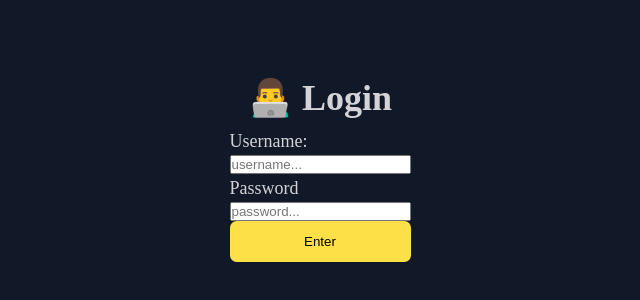
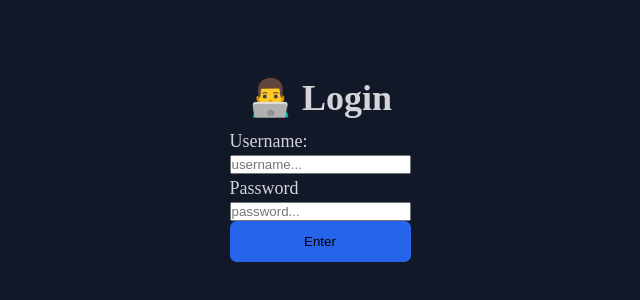
Before and after one commit to KoichaDev/ts-node-todo, a React (Vite) app in the folder front-end/: page / in a window 1280 px wide. Shown: the part 230-530 px from the top of the page, without its empty margins (320-960 px from the left). Built offline with nearby package versions, Linux system fonts and the light colour scheme.

Commit message:
add: ✨ design system for slate

```diff
--- a/front-end/src/components/common/Button.tsx
+++ b/front-end/src/components/common/Button.tsx
@@ -1,17 +1,18 @@
 import styled from 'styled-components';
 
-type ButtonProps = {
-	variant: 'primary' | 'secondary' | 'danger' | 'warning' | 'success' | 'light';
+type HTMLButtonElementType = React.ButtonHTMLAttributes<HTMLButtonElement>;
+
+type ButtonProps = HTMLButtonElementType & {
+	variant: 'default' | 'primary' | 'danger' | 'warning' | 'success';
 	children: React.ReactNode;
+	onCopy?: React.ClipboardEventHandler<HTMLButtonElement>;
 };
-
 const VARIANTS = {
+	default: 'bg-transparent',
 	primary: 'text-white bg-blue-700 hover:bg-blue-800',
-	secondary: '',
-	danger: '.text-white .bg-red-700',
+	danger: 'text-white bg-red-700',
 	warning: 'text-white bg-yellow-400 hover:bg-yellow-500',
-	success: '',
-	light: '',
+	success: 'bg-green-700 hover:bg-green-800',
 };
 
 const StyledButton = styled.button`
@@ -24,7 +25,12 @@ const StyledButton = styled.button`
 `;
 
 const Button = ({ variant, children, ...rest }: ButtonProps) => {
-	const variantClass = VARIANTS[variant];
+	let variantClass = VARIANTS[variant];
+
+	if (!variantClass) {
+		variantClass = VARIANTS.default;
+	}
+
 	return (
 		<StyledButton
 			className={variantClass}
--- /dev/null
+++ b/front-end/src/scss/utilities/colors/_clr-slate.scss
@@ -0,0 +1,41 @@
+@use 'sass:string';
+
+$colors-slate: (
+	50: hsl(210, 40%, 98%),
+	100: hsl(210, 40%, 96%),
+	200: hsl(214, 32%, 91%),
+	300: hsl(213, 27%, 84%),
+	400: hsl(215, 20%, 65%),
+	500: hsl(215, 16%, 47%),
+	600: hsl(215, 19%, 35%),
+	700: hsl(215, 25%, 27%),
+	800: hsl(217, 33%, 17%),
+	900: hsl(222, 47%, 11%),
+	999: hsl(229, 84%, 5%),
+);
+
+@each $key, $value in $colors-slate {
+	$number: $key;
+
+	.bg-slate {
+		&-#{$number} {
+			background-color: $value;
+		}
+	}
+
+	.hover\:bg-slate-#{$number}:hover {
+		background-color: $value;
+	}
+
+	.text-slate {
+		&-#{$number} {
+			color: $value;
+		}
+
+		&.hover\:text-slate:hover {
+			&-#{$number} {
+				color: $value;
+			}
+		}
+	}
+}
--- /dev/null
+++ b/front-end/src/scss/utilities/colors/_clr-transparent.scss
@@ -0,0 +1,7 @@
+.bg-transparent {
+	background-color: transparent;
+}
+
+.text-transparent {
+	color: transparent;
+}
--- a/front-end/src/scss/utilities/colors/_index.scss
+++ b/front-end/src/scss/utilities/colors/_index.scss
@@ -11,7 +11,9 @@
 @forward 'clr-purple';
 @forward 'clr-red';
 @forward 'clr-rose';
+@forward 'clr-slate';
 @forward 'clr-teal';
+@forward 'clr-transparent';
 @forward 'clr-blue-gray';
 @forward 'clr-cool-gray';
 @forward 'clr-gray';
--- a/front-end/src/views/auth/components/AuthForm.tsx
+++ b/front-end/src/views/auth/components/AuthForm.tsx
@@ -82,7 +82,7 @@ const AuthForm = () => {
 			/>
 			<Button
 				type='submit'
-				variant='warning'>
+				variant='primary'>
 				Enter
 			</Button>
 		</form>
```
